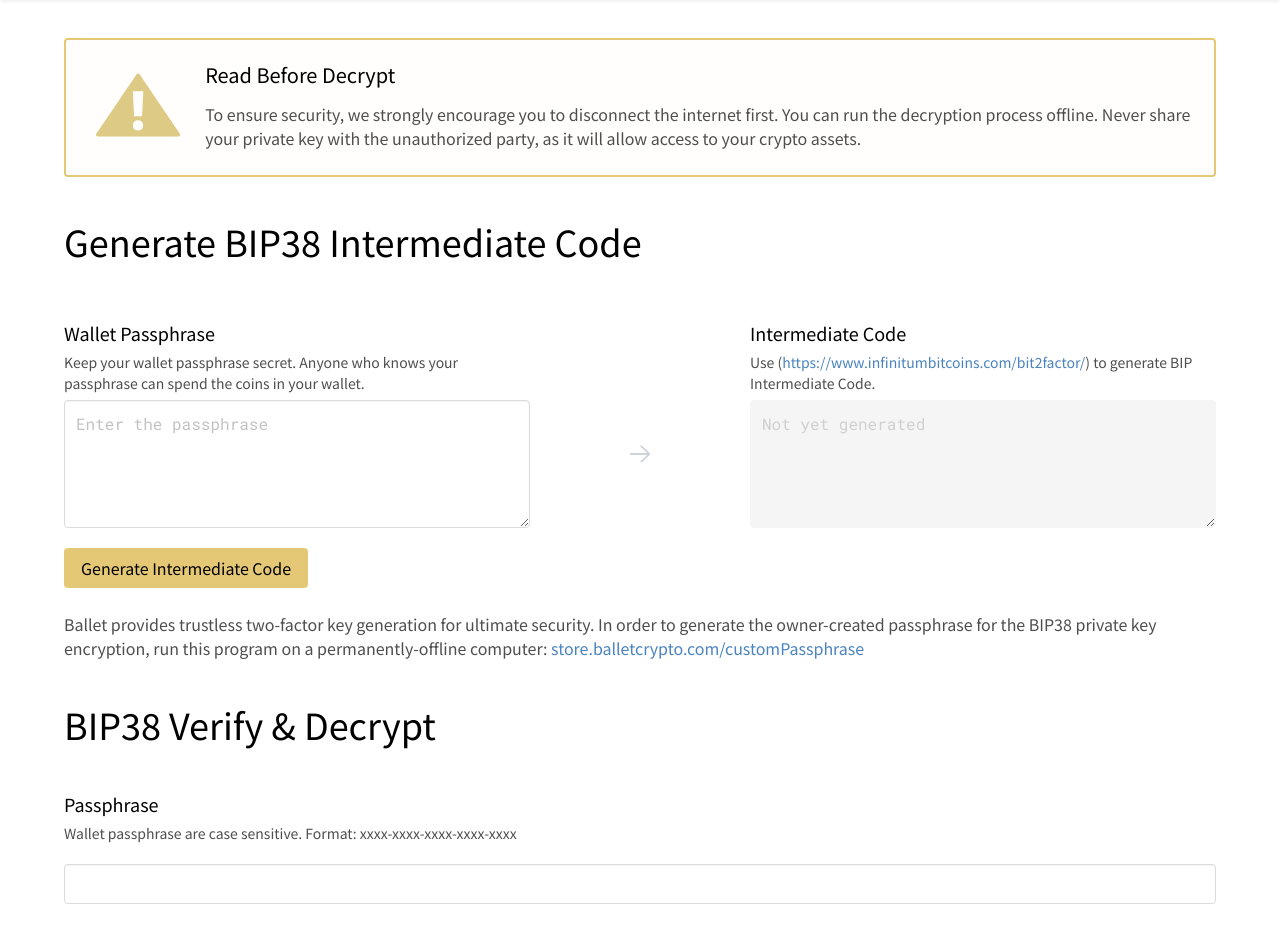
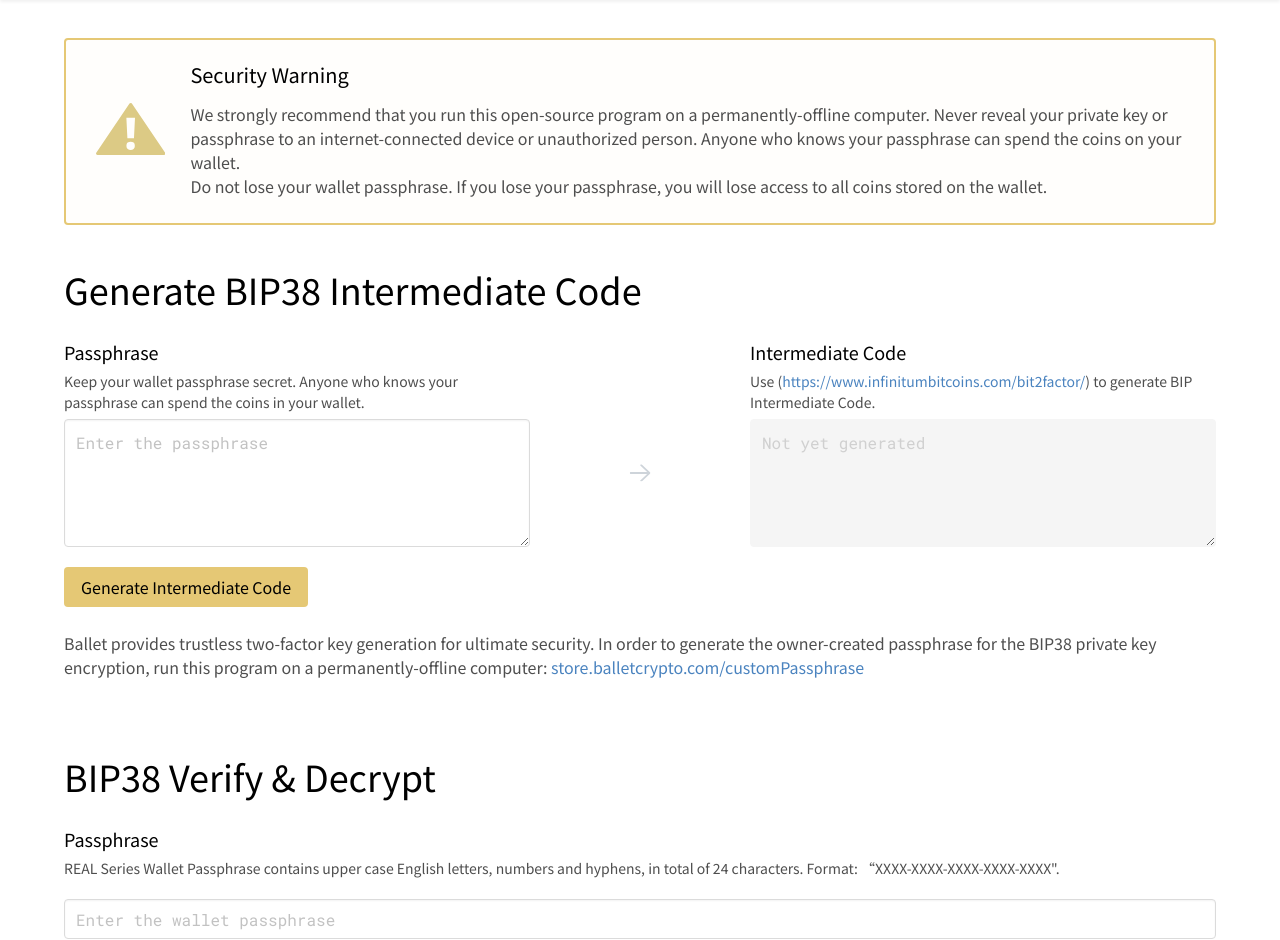
Before and after one commit to balletcrypto/evian, a React app: page / in a window 1280 px wide. Shown: the part 82-1022 px from the top of the page. Built offline with nearby package versions, Linux system fonts and the light colour scheme; what bitbox-sdk would draw is missing.

Commit message:
update README and delete some console

```diff
--- a/src/App.js
+++ b/src/App.js
@@ -243,7 +243,7 @@ function App() {
     },
     {
       currency: 'DAI',
-      title: 'Dai (DAI)',
+      title: 'Sai (SAI)',
       addressKey: 'Address',
       getAddressMethod: getEthAddress,
       addressInputValue: daiAddress,
@@ -407,8 +407,6 @@ function App() {
     if (!balletPassphrase || !epk) {
       alert("Please input Passphrase or Private Key")
     }
-    console.log(balletPassphrase)
-    console.log(epk)
     setIsDecodeLoading(true)
     setTimeout(() => {
       try {
@@ -575,8 +573,11 @@ const InputItem = ({ inputIndex, value }) => {
         <div className="warning">
           <WarningImage />
           <div className="warningContent">
-            <div className="warningTitle" >Read Before Decrypt</div>
-            <div className="warningDescription">To ensure security, we strongly encourage you to disconnect the internet first. You can run the decryption process offline. Never share your private key with the unauthorized party, as it will allow access to your crypto assets.</div>
+            <div className="warningTitle" >Security Warning</div>
+            <div className="warningDescription">
+              We strongly recommend that you run this open-source program on a permanently-offline computer. Never reveal your private key or passphrase to an internet-connected device or unauthorized person. Anyone who knows your passphrase can spend the coins on your wallet.<br/>
+              Do not lose your wallet passphrase. If you lose your passphrase, you will lose access to all coins stored on the wallet.
+            </div>
           </div>
         </div>
         <h2>Generate BIP38 Intermediate Code</h2>
@@ -584,7 +585,7 @@ const InputItem = ({ inputIndex, value }) => {
           <div className="columns inputContent">
             <div className="column is-5">
               <div className="commonTitle">
-                Wallet Passphrase
+                Passphrase
               </div>
               <div className="commonDescription">
                 Keep your wallet passphrase secret. Anyone who knows your passphrase can spend the coins in your wallet.
@@ -636,12 +637,12 @@ const InputItem = ({ inputIndex, value }) => {
         <div className="passphrase">
           <div className="passphrase__title commonTitle">
             Passphrase
-
           </div>
-          <div className="commonDescription">Wallet passphrase are case sensitive. Format: xxxx-xxxx-xxxx-xxxx-xxxx</div>
+          <div className="commonDescription">REAL Series Wallet Passphrase contains upper case English letters, numbers and hyphens, in total of 24 characters. Format: “XXXX-XXXX-XXXX-XXXX-XXXX".</div>
           <div className="passphrase__input">
             <input
               className="input"
+              placeholder="Enter the wallet passphrase"
               value={balletPassphrase}
               onChange={(e) => setBalletPassphrase(e.target.value)}
             />
@@ -674,7 +675,7 @@ const InputItem = ({ inputIndex, value }) => {
           <div className="column is-5">
             <div className="commonTitle">Encrypted Private Key</div>
             <div className="commonDescription privateKeyDescription">
-              Encrypted Private Key starts with “6P”
+              Encrypted Private Key starts with "6P"
               <span className="readQrcodeButton" onClick={() => setIsShowreadQrcode(!isShowreadQrcode)}>
                 {isShowreadQrcode ? (
                   <div className="readQrcodeModal">
--- a/src/App.scss
+++ b/src/App.scss
@@ -37,6 +37,10 @@
     display: flex;
     align-items: center;
     margin-top: 20px;
+
+    @media(max-width: 767px) {
+      flex-direction: column;
+    }
     svg {
       width: 140px;
       margin-right: 25px;
@@ -55,7 +59,7 @@
   }
 }
 .passphrase {
-  margin-top: 40px;
+  // margin-top: 40px;
   &__title {
     display: flex;
     justify-content: space-between;
@@ -67,10 +71,11 @@
   }
   &__input {
     margin-top: 20px;
+    margin-bottom: 20px;
   }
 }
 .inputContent {
-  margin-top: 40px;
+  // margin-top: 14px;
   margin-bottom: 60px;
   .textarea {
     margin-bottom: 20px;
@@ -248,6 +253,7 @@
 }
 .intermediate {
   .tip {
+    margin-bottom: 70px;
     font-size: 16px;
     color: #4e4e4e;
   }
--- a/src/utils/cryptojs-lib/Intermediate.js
+++ b/src/utils/cryptojs-lib/Intermediate.js
@@ -9,10 +9,8 @@ export async function genIntermediate (passphrase) {
   ownerSalt = ownerEntropy = secureRandom(8);
   const prefactor = await CryptoScrypt(passphrase, ownerSalt, 16384, 8, 8, 32);
   const passfactor = BigInteger.fromByteArrayUnsigned(prefactor);
-  // 5.
   const ecparams = ec.getSECCurveByName("secp256k1");
   const passpoint = ecparams.getG().multiply(passfactor).getEncoded(1);
-  // 6.
   const magicBytes = [0x2C, 0xE9, 0xB3, 0xE1, 0xFF, 0x39, 0xE2, 0x53];
   let intermediate = magicBytes.concat(ownerEntropy).concat(passpoint);
   intermediate = intermediate.concat(doubleSha256(intermediate).slice(0,4));
--- a/src/utils/cryptojs-lib/bip38/crypto_scrypt.js
+++ b/src/utils/cryptojs-lib/bip38/crypto_scrypt.js
@@ -226,6 +226,11 @@ export function CryptoScrypt(passwd, salt, N, r, p, dkLen) {
   } // scryptCore
   return new Promise((resolve, reject) => {
     try {
+      if (typeof window === 'undefined') {
+        scryptCore();
+        resolve(PBKDF2(passwd, B, dkLen, PBKDF2_opts));
+        return
+      }
       var i = 0;
       var worksDone = 0;
       var makeWorker = function () {
```
Also changed, not shown: src/utils/cryptojs-lib/test/confirmation_test.js (+6 -5 lines), src/utils/cryptojs-lib/test/intermediate_test.js (deleted, +0 -10 lines), 1 other file (tests, documents, lock files or other folders).
